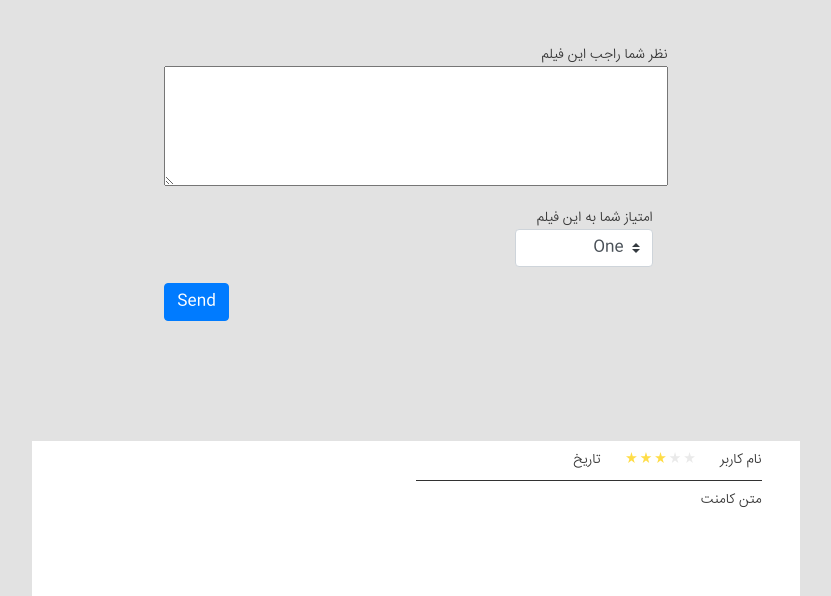
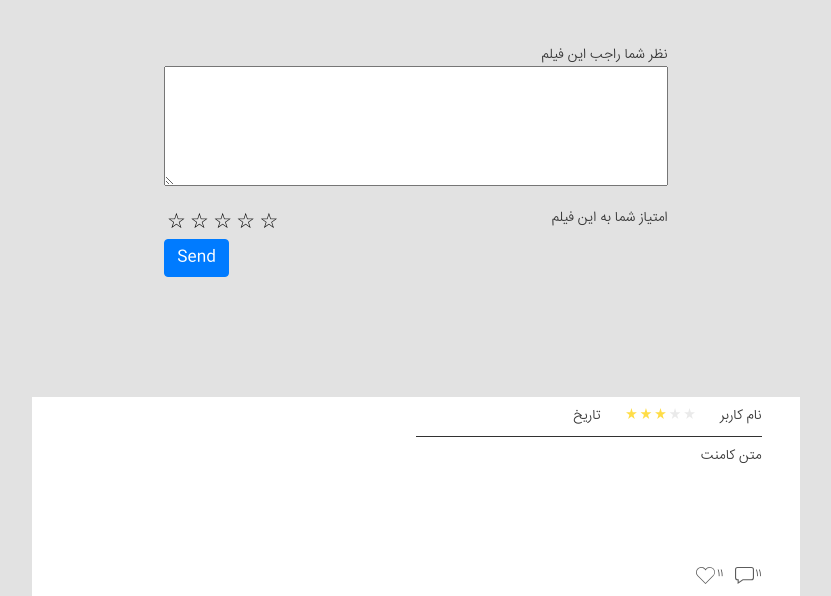
Before and after one commit to saeedshahib/moovr-project, a Django app: page /movie/10/ in a window 1280 px wide. Shown: the part 1152-1748 px from the top of the page, without its empty margins (224-1055 px from the left). Run offline with Django 3.2, Linux system fonts and the light colour scheme; data comes from the database, SQL or seed files in the repository; both versions use the stored data as it was after the commit; some libraries are stand-ins or nearby versions.

Commit message:
Star rating

```diff
--- /dev/null
+++ b/movie/static/movie/css/star.css
@@ -0,0 +1,47 @@
+.txt-center {
+    text-align: center;
+  }
+  .hide {
+    display: none;
+  }
+
+  .clear {
+    float: none;
+    clear: both;
+  }
+
+  .rating {
+      width: 116px;
+      unicode-bidi: bidi-override;
+      direction: rtl;
+      text-align: center;
+      position: relative;
+  }
+
+  .rating > label {
+      float: right;
+      display: inline;
+      padding: 0;
+      margin: 0;
+      position: relative;
+      width: 1.1em;
+      cursor: pointer;
+      color: #000;
+      font-size: 150%;
+  }
+
+  .rating > label:hover,
+  .rating > label:hover ~ label,
+  .rating > input.radio-btn:checked ~ label {
+      color: transparent;
+  }
+
+  .rating > label:hover:before,
+  .rating > label:hover ~ label:before,
+  .rating > input.radio-btn:checked ~ label:before,
+  .rating > input.radio-btn:checked ~ label:before {
+      content: "\2605";
+      position: absolute;
+      left: 0;
+      color: #FFD700;
+}
--- a/movie/templates/movie/movie.html
+++ b/movie/templates/movie/movie.html
@@ -13,6 +13,7 @@
         integrity="sha384-9aIt2nRpC12Uk9gS9baDl411NQApFmC26EwAOH8WgZl5MYYxFfc+NcPb1dKGj7Sk" crossorigin="anonymous"> -->
     <link rel="stylesheet" href="{% static 'movie/style.css' %}">
     <link rel="stylesheet" href="{% static 'movie/css/style.css' %}">
+    <link rel="stylesheet" href="{% static 'movie/css/star.css' %}">
     <!-- <link rel="icon" type="image/ico" href="{% static 'movie/Images/favicon.ico' %}"> -->
     <!-- <link rel="stylesheet" href="https://cdnjs.cloudflare.com/ajax/libs/font-awesome/4.7.0/css/font-awesome.min.css"> -->
     <title>{{ movie.Title }}</title>
@@ -86,24 +87,27 @@
                     <label class="float-right" for="Content">نظر شما راجب این فیلم</label>
                     <textarea style="height: 120px;" class="w-100 p-3" name="Content" class="form-control" id="Content" required></textarea>
                 </div>
-                <div class="form-group col-md-4">
                     <label class="float-right" for="Rating">امتیاز شما به این فیلم</label>
-                    <select name="Rating" id="Rating" class="custom-select" required>
-                        <option selected value="1">One</option>
-                        <option value="2">Two</option>
-                        <option value="3">Three</option>
-                        <option value="4">Four</option>
-                        <option value="5">Five</option>
-                    </select>
-                </div>
-                <button type="submit" class="btn btn-primary">Send</button>
+                    <div class="float-left">
+                              <div class="rating">
+                                  <input id="star5" name="Rating" type="radio" value="5" class="radio-btn hide" />
+                                  <label for="star5" >☆</label>
+                                  <input id="star4" name="Rating" type="radio" value="4" class="radio-btn hide" />
+                                  <label for="star4" >☆</label>
+                                  <input id="star3" name="Rating" type="radio" value="3" class="radio-btn hide" />
+                                  <label for="star3" >☆</label>
+                                  <input id="star2" name="Rating" type="radio" value="2" class="radio-btn hide" />
+                                  <label for="star2" >☆</label>
+                                  <input id="star1" name="Rating" type="radio" value="1" class="radio-btn hide" />
+                                  <label for="star1" >☆</label>
+                                  <div class="clear"></div>
+                              </div>
+                              <button type="submit" class="btn btn-primary">Send</button>
+                    </div>
             </form>
         </div>
     </div>
-    </div>
-
-
-
+</div>
     <div id="commentparent">
         <div class="commenting" id="firstcommenting">
             <div class="name"></div>
```
Also changed, not shown: db.sqlite3.
